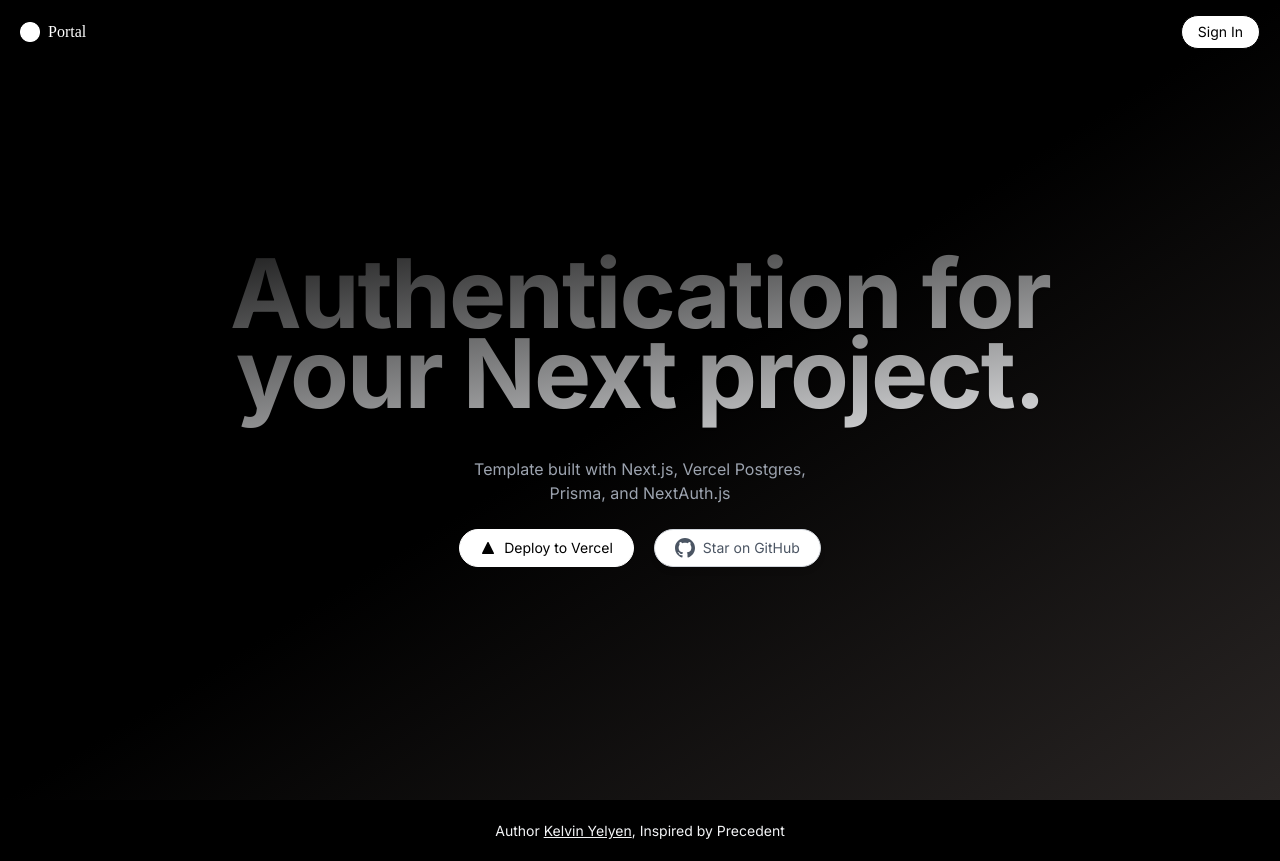
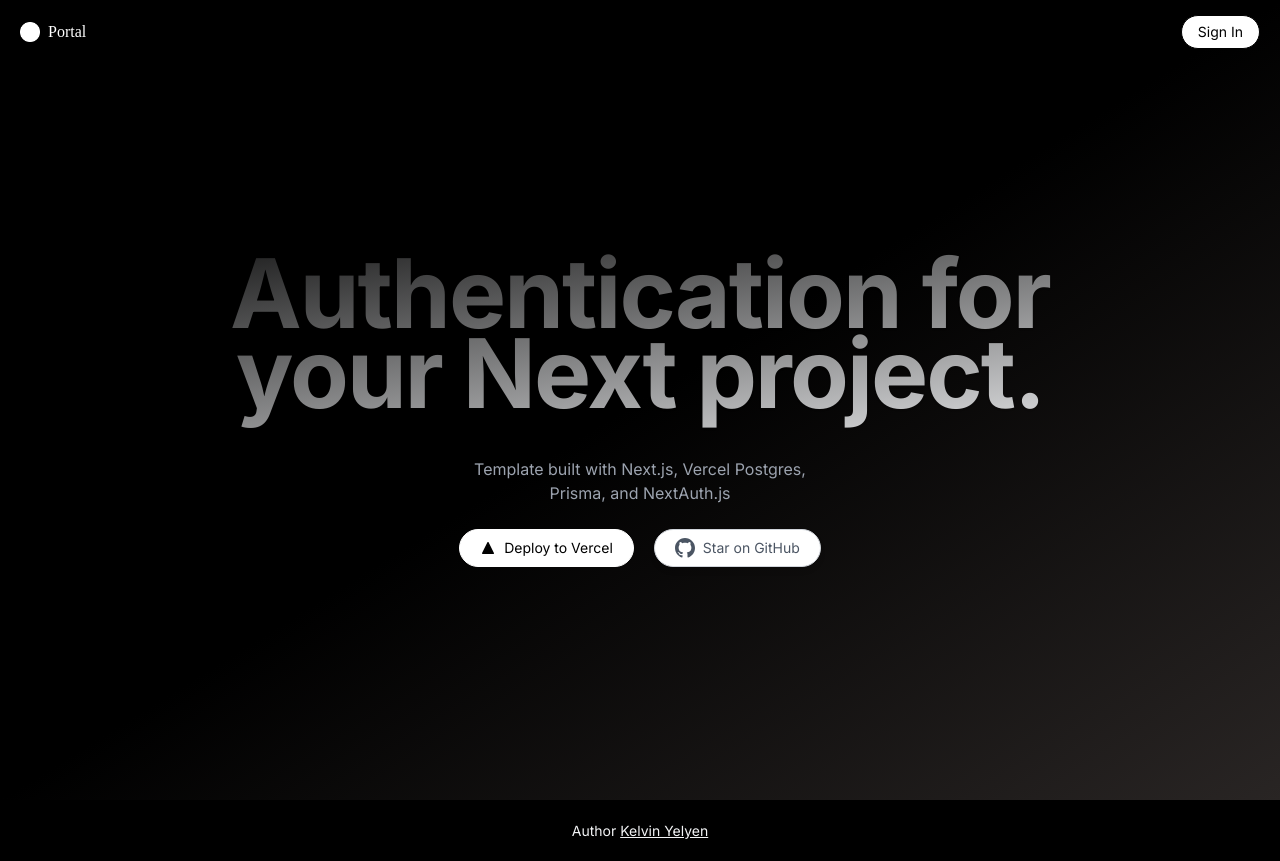
Before and after one commit to kelvinyelyen/next-auth, a Next.js app: page / in a window 1280 px wide. Built offline with nearby package versions, Linux system fonts and the light colour scheme; no server answers; a web font is replaced by a local one.

Commit message:
Minor updates

```diff
--- a/components/layout/footer.tsx
+++ b/components/layout/footer.tsx
@@ -11,14 +11,6 @@
         >
           Kelvin Yelyen
         </a>
-        <a
-          className="text-sm text-gray-100  transition-colors"
-          href="https://github.com/steven-tey/precedent"
-          target="_blank"
-          rel="noopener noreferrer"
-        >
-          , Inspired by Precedent
-        </a>
       </p>
     </div>
   );
```
Also changed, not shown: 1 other file (tests, documents, lock files or other folders).
